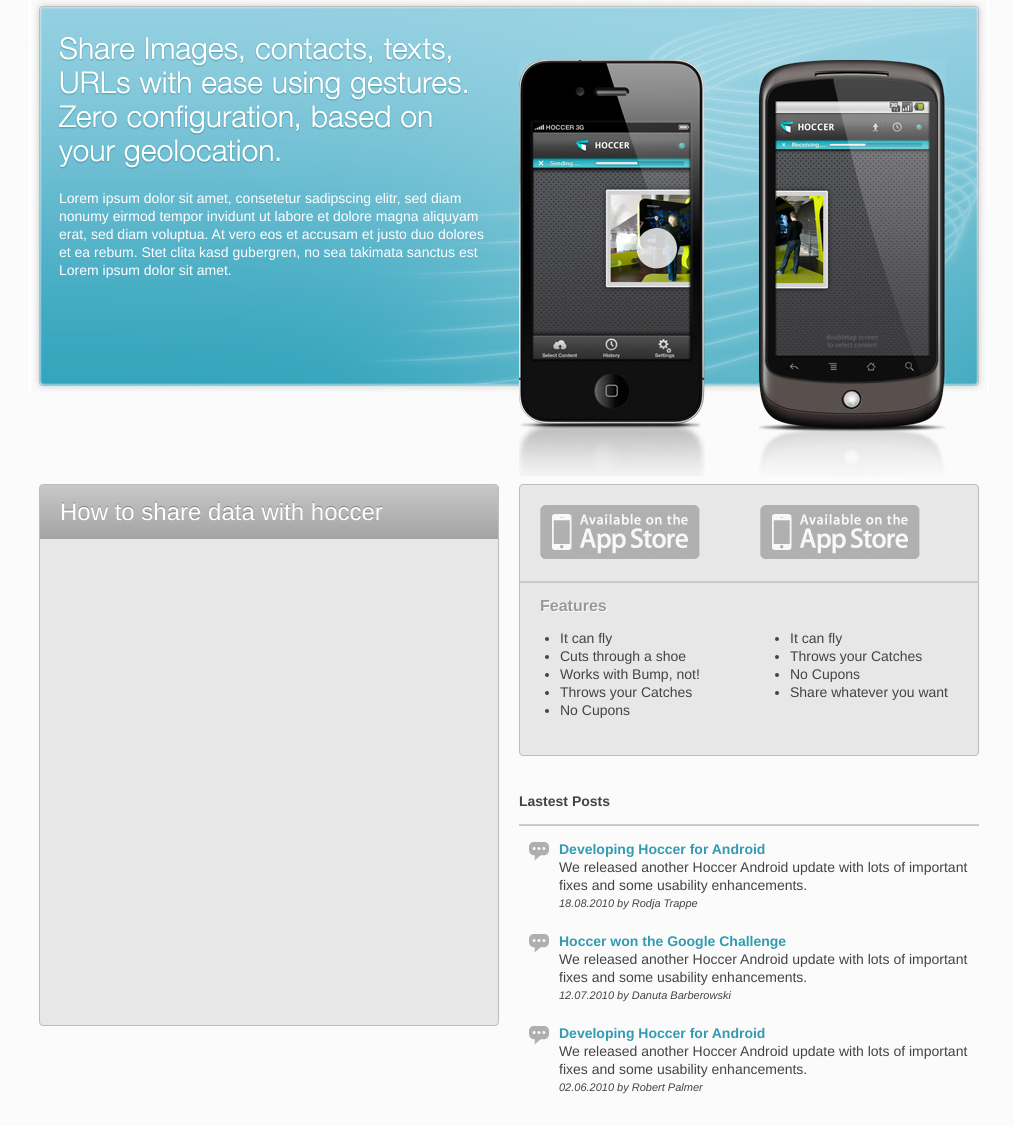
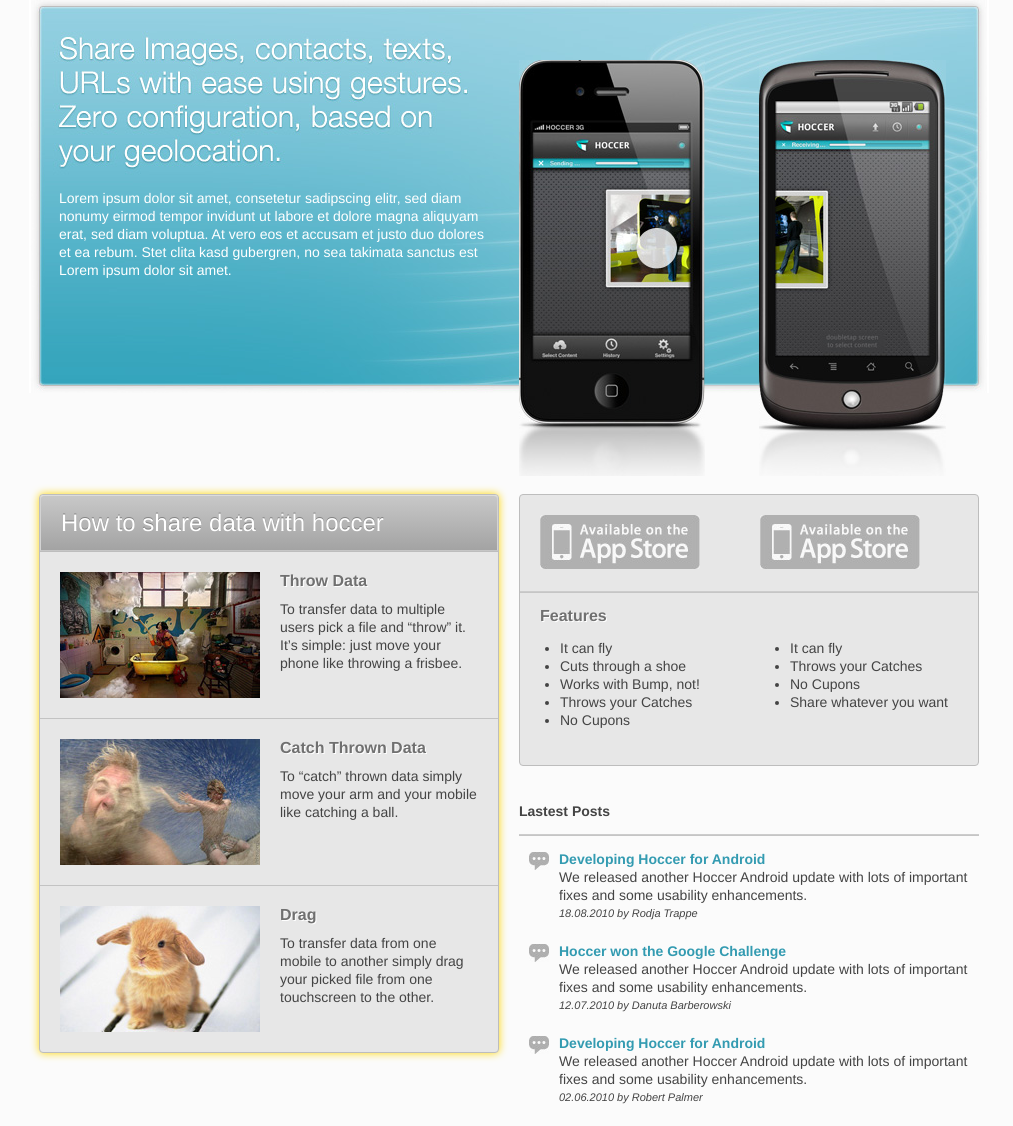
Before and after one commit to hoccer/website, a PHP site: page / in a window 1280 px wide. Shown: the part 114-1240 px from the top of the page, without its empty margins (131-1144 px from the left). Before the commit the page ends 1208 px from the top, so only its background shows below. Run offline with PHP 8.4, Linux system fonts and the light colour scheme.

Commit message:
finished how-to box with shadow and everything

```diff
--- a/html_dummy/css/style.css
+++ b/html_dummy/css/style.css
@@ -12,7 +12,7 @@
 
 h4 {
   font-size: 16px;
-  color: #999999;
+  color: #707070;
   text-shadow: 1px 1px 0px #ffffff;
 }
 
@@ -90,11 +90,6 @@
   margin-left: 40px;
 }
 
-div#how_to {
-  background-color: #e7e7e7;
-  height: 540px;
-}
-
 div#latest_posts {
   margin-top: 36px;
 }
@@ -119,6 +114,7 @@
 }
 
 div#how_to {
+  background-color: #e7e7e7;
   border: 1px solid #bdbdbd;
   -moz-border-radius: 4px;
   -webkit-border-radius: 4px;
@@ -133,7 +129,12 @@
   );
 
   background-image: -moz-linear-gradient(90deg,#a3a3a3,#c8c8c8 );
-
+  border-top: 1px solid #dcdcdc;
+  border-bottom: 1px solid #c6c6c6;
+  border-left: 1px solid #d3d3d3;
+  border-right: 1px solid #d3d3d3;
+  -moz-border-radius: 4px 4px 0px 0px;
+  -webkit-border-radius: 4px 4px 0px 0px;
   height: 54px;
 }
 
@@ -144,7 +145,37 @@
   font-weight: normal;
   color: #ffffff;
   text-shadow: 0px -1px 0px #808080;
+}
 
+
+div#how_to {
+  -moz-box-shadow: 0 0 8px gold;
+  -webkit-box-shadow: 0 0 8px rgba(0, 0, 0, 0.20);
+  box-shadow: 0 0 8px gold;
+}
+
+div#how_to ul {
+  margin-left: 0px;
+  border-top: 1px solid #bdbdbd;
+}
+
+div#how_to ul li {
+  padding: 20px;
+  border-bottom: 1px solid #c3c3c3;
+  list-style-type: none;
+}
+
+div#how_to ul li:last-child {
+  border: none;
+}
+
+div#how_to ul li p {
+  margin-top: 10px;
+}
+
+div#how_to ul li img {
+  float: left;
+  padding-right: 20px;
 }
 
 div.row {
--- a/html_dummy/index.html
+++ b/html_dummy/index.html
@@ -83,13 +83,43 @@
           </div>
         </div>
 
-        <div class="row">
+        <div class="row" style="padding-top: 10px">
 
-          <div class="column grid_6" id="how_to_wrapper">
+          <div class="column grid_6" style="overflow: visible;">
             <div id="how_to">
               <header>
                 <h2>How to share data with hoccer</h2>
               </header>
+              <ul>
+                <li>
+                  <img src="images/how_to_1.jpg" alt="how it works 1" />
+                  <h4>Throw Data</h4>
+                  <p>
+                    To transfer data to multiple users pick a file and “throw”
+                    it. It’s simple: just move your phone like throwing a
+                    frisbee.
+                  </p>
+                  <div style="clear: both"></div>
+                </li>
+                <li>
+                  <img src="images/how_to_2.jpg" alt="how it works 2" />
+                  <h4>Catch Thrown Data</h4>
+                  <p>
+                    To “catch” thrown data simply move your arm and your mobile
+                    like catching a ball.
+                  </p>
+                  <div style="clear: both"></div>
+                </li>
+                <li>
+                  <img src="images/how_to_3.jpg" alt="how it works 3" />
+                  <h4>Drag</h4>
+                  <p>
+                    To transfer data from one mobile to another simply drag
+                    your picked file from one touchscreen to the other.
+                  </p>
+                  <div style="clear: both"></div>
+                </li>
+              </ul>
             </div>
           </div>
 
```
Also changed, not shown: html_dummy/images/how_to_1.jpg (added), html_dummy/images/how_to_2.jpg (added), html_dummy/images/how_to_3.jpg (added).
